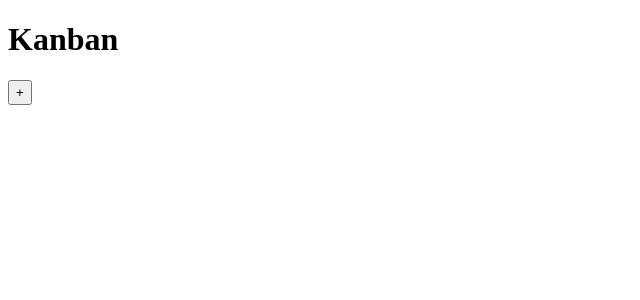
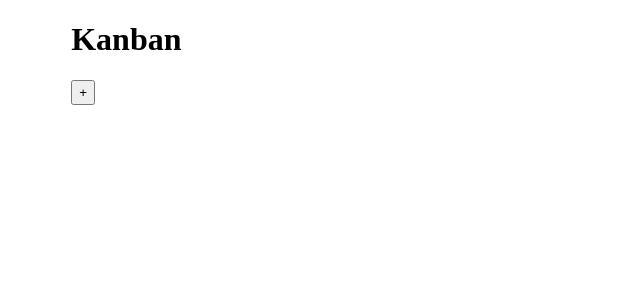
Before and after one commit to francescolicastillo/React_kanban, a React (Create React App) app: page / in a window 1280 px wide. Shown: the top 300 px of the page, without its empty margins (0-640 px from the left). Built offline with nearby package versions, Linux system fonts and the light colour scheme.

Commit message:
Deleted files. Style given to comonents

```diff
--- a/public/index.html
+++ b/public/index.html
@@ -4,40 +4,9 @@
     <meta charset="utf-8" />
     <link rel="icon" href="%PUBLIC_URL%/favicon.ico" />
     <meta name="viewport" content="width=device-width, initial-scale=1" />
-    <meta name="theme-color" content="#000000" />
-    <meta
-      name="description"
-      content="Web site created using create-react-app"
-    />
-    <link rel="apple-touch-icon" href="%PUBLIC_URL%/logo192.png" />
-    <!--
-      manifest.json provides metadata used when your web app is installed on a
-      user's mobile device or desktop. See https://developers.google.com/web/fundamentals/web-app-manifest/
-    -->
-    <link rel="manifest" href="%PUBLIC_URL%/manifest.json" />
-    <!--
-      Notice the use of %PUBLIC_URL% in the tags above.
-      It will be replaced with the URL of the `public` folder during the build.
-      Only files inside the `public` folder can be referenced from the HTML.
-
-      Unlike "/favicon.ico" or "favicon.ico", "%PUBLIC_URL%/favicon.ico" will
-      work correctly both with client-side routing and a non-root public URL.
-      Learn how to configure a non-root public URL by running `npm run build`.
-    -->
-    <title>React App</title>
+    <title>Kanban App</title>
   </head>
   <body>
-    <noscript>You need to enable JavaScript to run this app.</noscript>
     <div id="root"></div>
-    <!--
-      This HTML file is a template.
-      If you open it directly in the browser, you will see an empty page.
-
-      You can add webfonts, meta tags, or analytics to this file.
-      The build step will place the bundled scripts into the <body> tag.
-
-      To begin the development, run `npm start` or `yarn start`.
-      To create a production bundle, use `npm run build` or `yarn build`.
-    -->
   </body>
 </html>
--- a/src/styles/app.css
+++ b/src/styles/app.css
@@ -1,7 +1,10 @@
+.App {
+    max-width: 90%;
+    margin: 0 auto;
+}
+
 .container {
     display: flex;
-    max-width: 1000px;
-    align-items: center;
 }
 
 .btn-newPanel {
```
Also changed, not shown: public/logo192.png (deleted), public/logo512.png (deleted), public/manifest.json (deleted), public/robots.txt (deleted).
